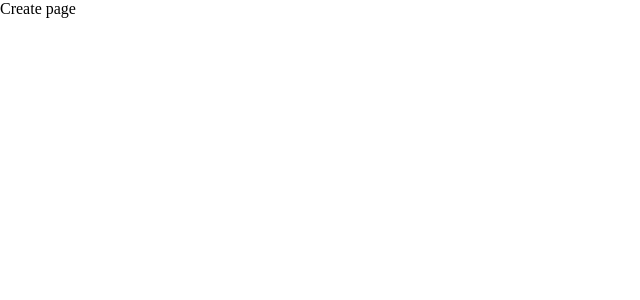
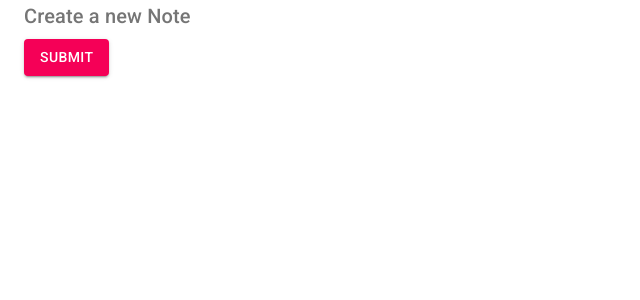
Before and after one commit to JeonghakHeo/Diary, a React (Create React App) app: page /create in a window 1280 px wide. Shown: the top 300 px of the page, without its empty margins (0-640 px from the left). Built offline with nearby package versions, Linux system fonts and the light colour scheme.

Commit message:
Typography & Button

```diff
--- a/package.json
+++ b/package.json
@@ -3,6 +3,7 @@
   "version": "0.1.0",
   "private": true,
   "dependencies": {
+    "@material-ui/core": "^4.11.3",
     "@testing-library/jest-dom": "^5.11.9",
     "@testing-library/react": "^11.2.5",
     "@testing-library/user-event": "^12.7.1",
--- a/src/pages/Create.js
+++ b/src/pages/Create.js
@@ -1,9 +1,28 @@
 import React from 'react'
+import { Typography, Button, ButtonGroup, Container } from '@material-ui/core';
 
 export default function Create() {
   return (
-    <div>
-      Create page
-    </div>
+    <Container>
+      <Typography
+        variant='h6'
+        component='h2'
+        color='textSecondary'
+        gutterBottom
+      >
+        Create a new Note
+      </Typography>
+
+      <Button type='submit' color='secondary' variant='contained' >Submit</Button>
+
+      {/* <Button variant='contained' color='primary' type='submit'>Submit</Button>
+      <Button variant='outlined' color='secondary' type='submit'>Submit</Button>
+
+      <ButtonGroup color='secondary' variant='contained'>
+        <Button>One</Button>
+        <Button>Two</Button>
+        <Button>Three</Button>
+      </ButtonGroup> */}
+    </Container>
   )
 }
```
Also changed, not shown: 1 other file (tests, documents, lock files or other folders).
